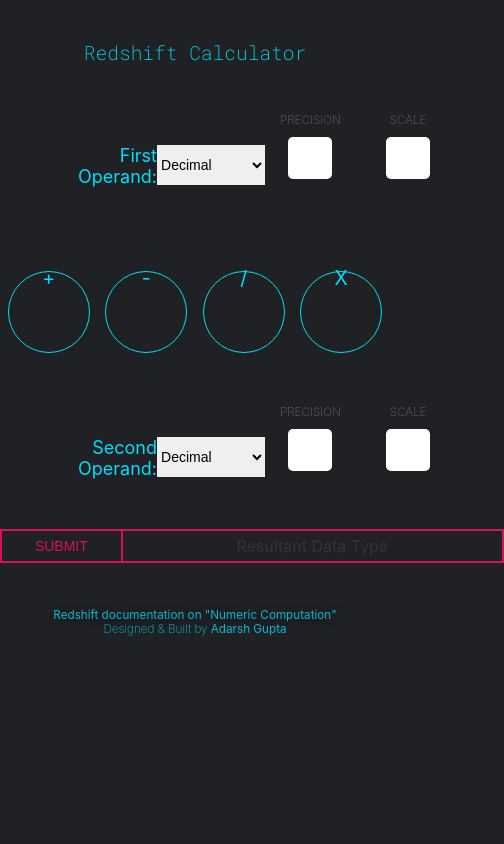
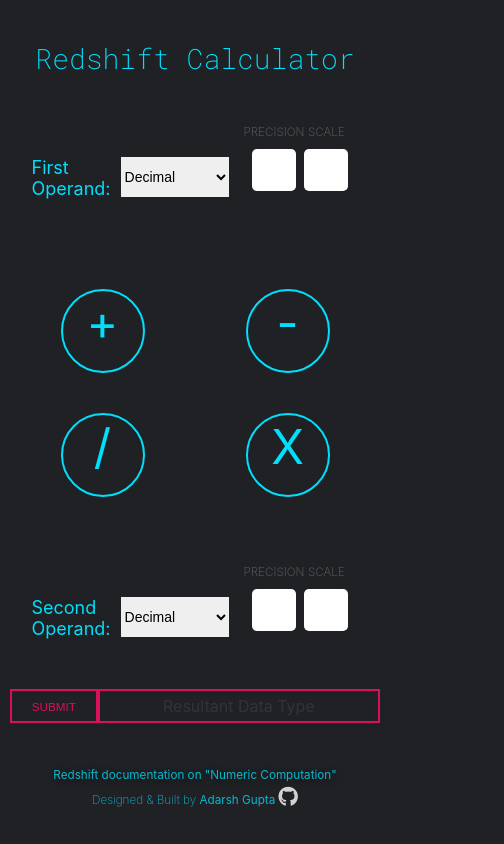
Before and after one commit to AdarshGupta/Redshift-calc, a React (Create React App) app: page / in a window 390 px wide. Shown: the whole page, 504 px wide, since content can reach past the window. Built offline with nearby package versions, Linux system fonts and the light colour scheme.

Commit message:
Add mobile responsiveness

```diff
--- a/public/index.html
+++ b/public/index.html
@@ -42,5 +42,6 @@
     <link rel="preconnect" href="https://fonts.googleapis.com">
     <link rel="preconnect" href="https://fonts.gstatic.com" crossorigin>
     <link href="https://fonts.googleapis.com/css2?family=Roboto+Mono:wght@200;400&display=swap" rel="stylesheet">
+    <script src="https://kit.fontawesome.com/598543b6d4.js" crossorigin="anonymous"></script>
   </body>
 </html>
--- a/src/App.css
+++ b/src/App.css
@@ -12,16 +12,16 @@
   color: #00dffc;
   margin: 40px 0 80px;
   text-align: center;
-  font-size: clamp(18px, 5vw, 60px);
+  font-size: clamp(28px, 5vw, 60px);
   font-family: 'Roboto Mono', monospace;
   font-weight: 200;
 }
 
 .input-divs {
   display: flex;
-  justify-content: space-around;
+  justify-content: center;
   flex-direction: row;
-  width: 60%;
+  width: 80%;
   margin-left: auto;
   margin-right: auto;
 }
@@ -32,6 +32,7 @@
   color: #00dffc;
   width: 300px;
   text-align: right;
+  margin-right: 50px;
 }
 
 .datatype-section{
@@ -107,13 +108,14 @@
 .operator-container {
   list-style: none;
   padding: 50px 0;
-  margin: 0;
+  margin: 0 auto;
   display: flex;
   flex-direction: row;
   flex-wrap: wrap;
   justify-content: space-around;
   font-size: clamp(18px, 5vw, 60px);
   height: 150px;
+  max-width: 1200px;
   align-items: center;
 }
 
@@ -124,10 +126,11 @@
   align-items: center;
   text-align: center;
   width: 25%;
+  font-size: 60px;
 }
 
 .operator-item div{
-  border: 1px solid #00dffc;
+  border: 2px solid #00dffc;
   border-radius: 50%;
   height: 80px;
   width: 80px;
@@ -144,7 +147,7 @@
   display: block;
   width: auto;
   height: auto;
-  margin-top: -8%;
+  margin-top: -6.4px;
   border-radius: 50%;
   z-index: -1;
   position: relative;
@@ -165,7 +168,7 @@
 }
 
 .resultant-div {
-  border: 2px solid #D81159;
+  border: 0px solid #D81159;
   display: flex;
   flex-direction: row;
   justify-content: center;
@@ -183,24 +186,28 @@
 }
 
 .resultant-datatype {
-  font-size: clamp(16px, 3vw, 24px);
-  color: lightgrey;
-  opacity: 0.1;
+  border: 2px solid #D81159;
   margin: 0;
   padding: 5px 10px;
   text-align: center;
   width: 75%;
 }
 
-.res_avail{
+.resultant-datatype span{
+  font-size: clamp(16px, 3vw, 24px);
+  color: lightgrey;
+  opacity: 0.1;
+}
+
+.resultant-datatype span.res_avail{
   color: #D81159;
   opacity: 1;
 }
 
 .submit-btn {
   border: none;
-  border-right: 2px solid #D81159;
-  font-size: clamp(14px, 3vw, 20px);
+  border: 2px solid #D81159;
+  font-size: clamp(11px, 3vw, 20px);
   background-color: transparent;
   color: #D81159;
   margin: 0;
@@ -246,3 +253,79 @@
   font-weight: 200;
   text-shadow: 2px 2px 10px black;
 }
+
+.fa-github{
+  font-size: 20px;
+  color: white;
+  margin-top: 5px;
+}
+
+.fa-github:hover{
+  color: black;
+}
+
+
+@media (max-width: 768px){
+  .operator-container{
+    width: 500px;
+    margin-left: auto;
+    margin-right: auto;
+    height: auto;
+  }
+
+  .operator-item{
+    width: 50%;
+    margin-top: 40px;
+    font-size: 48px;
+  }
+
+  .operator-item span{
+    margin-top: 1.6px;
+  }
+
+  #second-operand-div{
+    margin-top: 50px;
+  }
+}
+
+@media (max-width: 520px){
+
+  #root{
+    padding: 0 10px;
+  }
+
+  .operator-container{
+    width: 100%;
+  }
+
+  .resultant-div{
+    width: 100%;
+  }
+
+  .input-lbl{
+    margin-right: 10px;
+    text-align: left;
+  }
+
+  .decimal_section{
+    width: 100px;
+  }
+}
+
+@media (max-width: 340px){
+  .input-divs{
+    flex-wrap: wrap;
+  }
+
+  .input-lbl{
+    text-align: center;
+  }
+
+  .datatype-section{
+    margin-top: 50px;
+  }
+
+  .prec_section, .scale_section{
+    justify-content: flex-end;
+  }
+}
--- a/src/App.js
+++ b/src/App.js
@@ -262,8 +262,10 @@
 
             <div className="resultant-div">
               <input type="submit" value="Submit" className="submit-btn" />
-              <div className={"resultant-datatype" + (this.state.resultant_datatype.length > 0 ? " res_avail" : "")}>
-                {this.state.resultant_datatype.length > 0 ? this.state.resultant_datatype.toUpperCase() : "Resultant Data Type" }
+              <div className={"resultant-datatype"}>
+                <span className={this.state.resultant_datatype.length > 0 ? "res_avail" : ""}>
+                  {this.state.resultant_datatype.length > 0 ? this.state.resultant_datatype.toUpperCase() : "Resultant Data Type" }
+                </span>
               </div>
             </div>
 
@@ -271,6 +273,7 @@
               <a href="https://docs.aws.amazon.com/redshift/latest/dg/r_numeric_computations201.html" className="reference" target="blank">Redshift documentation on "Numeric Computation"</a>
               <br/>
               Designed &amp; Built by <a href="https://adarshgupta.github.io/" target="blank">Adarsh Gupta</a>
+              &nbsp;<a href="https://github.com/AdarshGupta/Redshift-calc" target="blank"><i class="fa-brands fa-github"></i></a>
             </div>
           </form>
         </div>
```
